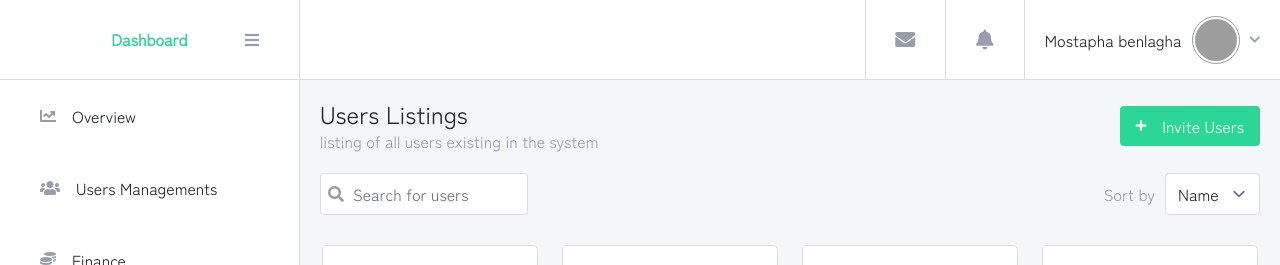
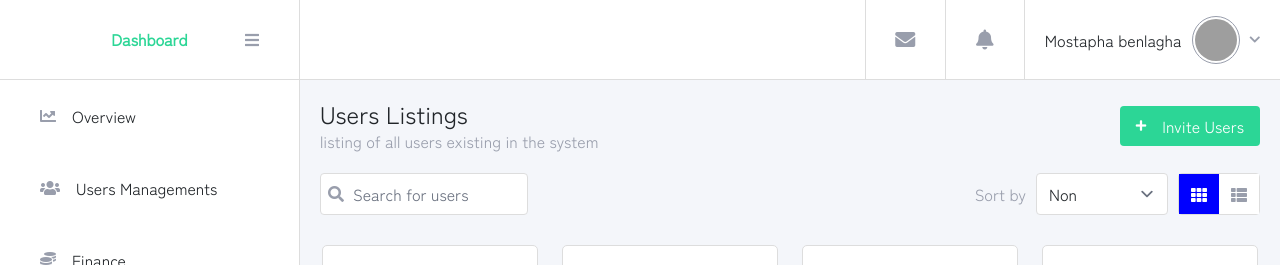
Before and after one commit to Mostafaben/biapi_test_dashboard, an Angular app: page /dashboard/users in a window 1280 px wide. Shown: the top 265 px of the page. Built offline with nearby package versions, Linux system fonts and the light colour scheme; grey boxes are pictures that could not be loaded; a web font is replaced by a local one.

Commit message:
[ADD] binding data from the template

```diff
--- a/src/app/modules/users-managements/components/users-listings/users-listings.component.html
+++ b/src/app/modules/users-managements/components/users-listings/users-listings.component.html
@@ -15,14 +15,21 @@
 <div class="search-bar">
     <div class="search-input">
         <i class="fas fa-search"></i>
-        <input type="search" placeholder="Search for users">
+        <input type="search" placeholder="Search for users" [(ngModel)]="searchInputValue" (ngModelChange)="handleSearchInputChange()">
     </div>
     <span>Sort by</span>
-    <select>
-      <option value="0">Name</option>
-      <option value="0">Name</option>
+    <select [(ngModel)]="selectedOrderListBy" (ngModelChange)="handleOrderByChange()">
+      <option value="0">Non</option>
+      <option value="1">First Name</option>
+      <option value="2">Last Name</option>
     </select>
     <div class="view-buttons">
+        <button [class.selected-view-button]="isGridView" (click)="handleChangeView()">
+        <i class="fas fa-th"></i>
+      </button>
+        <button [class.selected-view-button]="!isGridView" (click)="handleChangeView()">
+          <i class="fas fa-th-list"></i>
+        </button>
     </div>
 </div>
 <div class="row">
@@ -51,19 +58,15 @@
 
 <div class="pagination">
     <span>Show rows</span>
-    <select>
-      <option value="0">25</option>
-      <option value="0">50</option>
-      <option value="2">100</option>
+    <select [(ngModel)]="selectedListPageSize">
+      <option [value]="i" *ngFor="let item of LIST_ITEM_SIZES; let i = index">{{item}}</option>
     </select>
-
     <p>1-5 from 78</p>
-
     <div class="arrows">
-        <button>
+        <button (click)="changePage(-1)">
         <i class="fas fa-chevron-left"></i>
       </button>
-        <button>
+        <button (click)="changePage(1)">
         <i class="fas fa-chevron-right"></i>
       </button>
     </div>
--- a/src/app/modules/users-managements/components/users-listings/users-listings.component.scss
+++ b/src/app/modules/users-managements/components/users-listings/users-listings.component.scss
@@ -35,6 +35,21 @@
         color: var(--gray);
         margin-right: var(--spacing);
     }
+    .view-buttons {
+        border-radius: 4px;
+        border: 1px solid #ddd;
+        margin-left: var(--spacing);
+        .selected-view-button {
+            color: white;
+            background-color: blue;
+        }
+        button {
+            height: 40px;
+            width: 40px;
+            background-color: white;
+            color: var(--gray);
+        }
+    }
 }
 
 .pagination {
--- a/src/app/modules/users-managements/components/users-listings/users-listings.component.ts
+++ b/src/app/modules/users-managements/components/users-listings/users-listings.component.ts
@@ -1,15 +1,45 @@
-import { Component, OnInit } from '@angular/core';
+import { Component, OnInit } from "@angular/core";
 
 @Component({
-  selector: 'app-users-listings',
-  templateUrl: './users-listings.component.html',
-  styleUrls: ['./users-listings.component.scss']
+  selector: "app-users-listings",
+  templateUrl: "./users-listings.component.html",
+  styleUrls: ["./users-listings.component.scss"]
 })
 export class UsersListingsComponent implements OnInit {
+  /**
+   * @Note
+   * here selected view will change the view from list view to grid view
+   * LIST VIEW: false
+   * GRID VIEW: true
+   * @default GRID_VIEW
+   */
+  public isGridView: boolean = true;
+  public searchInputValue: string = "";
+  public LIST_ITEM_SIZES: number[] = [25, 50, 100];
+  public selectedListPageSize: number = 0;
+  public selectedOrderListBy: number = 0;
+  public currentPage: number = 0;
 
-  constructor() { }
+  constructor() {}
 
-  ngOnInit(): void {
+  ngOnInit(): void {}
+
+  handleChangeView() {
+    this.isGridView = !this.isGridView;
   }
 
+  handleSearchInputChange() {
+    console.log(this.searchInputValue);
+  }
+  handleOrderByChange() {
+    console.log(this.selectedOrderListBy);
+  }
+
+  /**
+   *
+   * @param direction {NUMBER} if positive than next page
+   * else previous page
+   *
+   */
+  changePage(direction: number) {}
 }
```
Also changed, not shown: src/app/modules/users-managements/users-managements.module.ts (+8 -1 lines).
